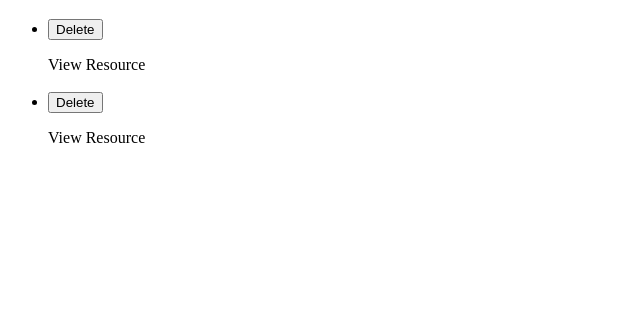
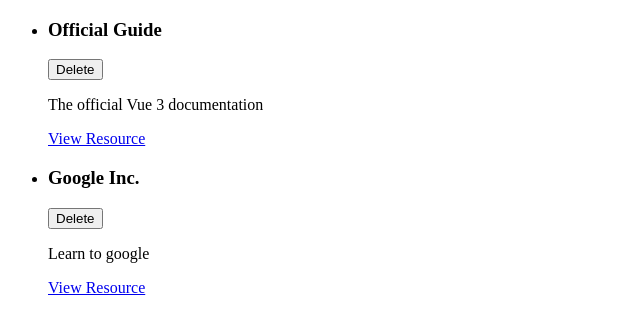
Before and after one commit to roma-marshall/remember-me, a Vue app: page / in a window 1280 px wide. Shown: the top 334 px of the page, without its empty margins (0-640 px from the left). Built offline with nearby package versions, Linux system fonts and the light colour scheme.

Commit message:
learning-resource edit

```diff
--- a/src/App.vue
+++ b/src/App.vue
@@ -1,6 +1,13 @@
 <template>
   <ul>
-    <learning-resource v-for="res in storedResources" :key="res.id"></learning-resource>
+    <learning-resource
+        v-for="res in storedResources"
+        :key="res.id"
+        :title="res.title"
+        :description="res.description"
+        :link="res.link"
+    >
+    </learning-resource>
   </ul>
 </template>
 
```
